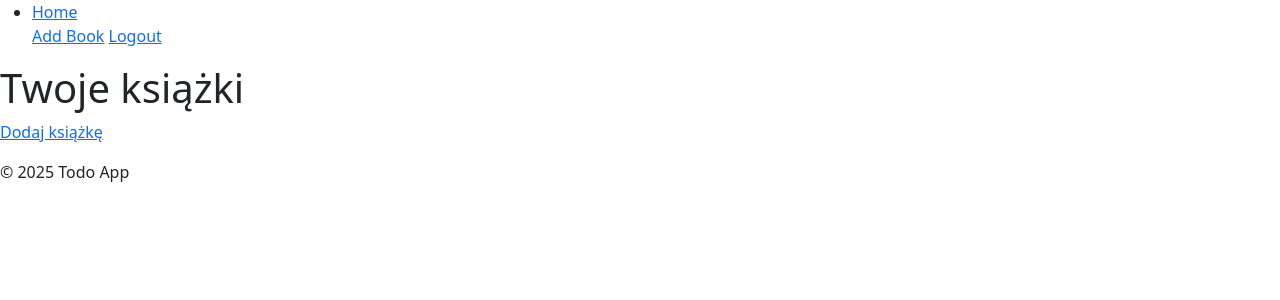
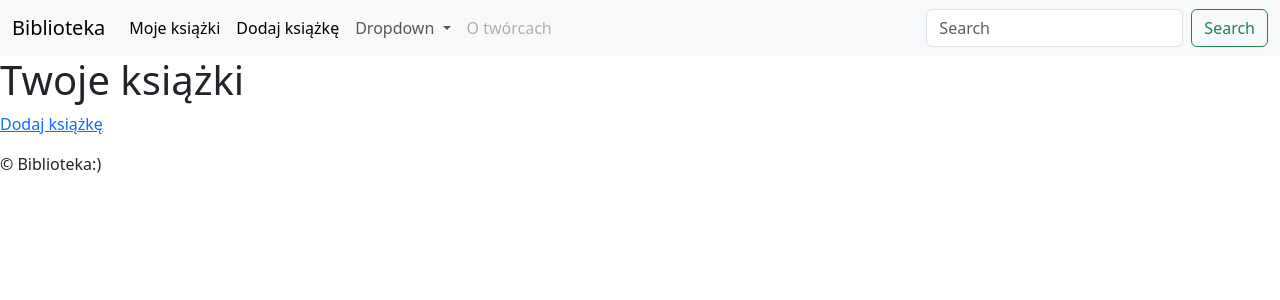
Before and after one commit to IzabelaBytof/python-web-service, a Flask app: page / in a window 1280 px wide. Shown: the top 300 px of the page. Run offline with Flask 3, Linux system fonts and the light colour scheme; a user stored in the database is signed in; data comes from the database, SQL or seed files in the repository.

Commit message:
Navbar prototyp

```diff
--- a/templates/base.html
+++ b/templates/base.html
@@ -11,12 +11,71 @@
   </head>
   <body>
     <header>
-      <nav>
-        <ul>
-          <li><a href="{{ url_for('index') }}">Home</a></li>
-          <a href="{{ url_for('add_book') }}">Add Book</a>
-          <a href="{{ url_for('security.logout') }}">Logout</a>
-        </ul>
+      <nav class="navbar navbar-expand-lg bg-body-tertiary">
+        <div class="container-fluid">
+          <a class="navbar-brand" href="#">Biblioteka</a>
+          <button
+            class="navbar-toggler"
+            type="button"
+            data-bs-toggle="collapse"
+            data-bs-target="#navbarSupportedContent"
+            aria-controls="navbarSupportedContent"
+            aria-expanded="false"
+            aria-label="Toggle navigation"
+          >
+            <span class="navbar-toggler-icon"></span>
+          </button>
+          <div class="collapse navbar-collapse" id="navbarSupportedContent">
+            <ul class="navbar-nav me-auto mb-2 mb-lg-0">
+              <li class="nav-item">
+                <a
+                  class="nav-link active"
+                  aria-current="page"
+                  href="{{ url_for('index') }}"
+                  >Moje książki</a
+                >
+              </li>
+              <li class="nav-item">
+                <a class="nav-link active" href="{{ url_for('add_book') }}"
+                  >Dodaj książkę</a
+                >
+              </li>
+              <li class="nav-item dropdown">
+                <a
+                  class="nav-link dropdown-toggle"
+                  href="#"
+                  role="button"
+                  data-bs-toggle="dropdown"
+                  aria-expanded="false"
+                >
+                  Dropdown
+                </a>
+                <ul class="dropdown-menu">
+                  <li><a class="dropdown-item" href="#">Action</a></li>
+                  <li><a class="dropdown-item" href="#">Another action</a></li>
+                  <li><hr class="dropdown-divider" /></li>
+                  <li>
+                    <a class="dropdown-item" href="#">Something else here</a>
+                  </li>
+                </ul>
+              </li>
+              <li class="nav-item">
+                <a class="nav-link disabled" aria-disabled="true">O twórcach</a>
+              </li>
+            </ul>
+            <form class="d-flex" role="search">
+              <input
+                class="form-control me-2"
+                type="search"
+                placeholder="Search"
+                aria-label="Search"
+              />
+              <button class="btn btn-outline-success" type="submit">
+                Search
+              </button>
+            </form>
+          </div>
+        </div>
       </nav>
     </header>
 
@@ -27,11 +86,8 @@
     </div>
 
     <footer>
-      <p>&copy; 2025 Todo App</p>
+      <p>&copy; Biblioteka:)</p>
     </footer>
-    <script
-      src="https://cdn.jsdelivr.net/npm/bootstrap@5.3.3/dist/js/bootstrap.bundle.min.js"
-      integrity="sha384-YvpcrYf0tY3lHB60NNkmXc5s9fDVZLESaAA55NDzOxhy9GkcIdslK1eN7N6jIeHz"
-    ></script>
+    <script src="https://cdn.jsdelivr.net/npm/bootstrap@5.3.3/dist/js/bootstrap.bundle.min.js"></script>
   </body>
 </html>
```
